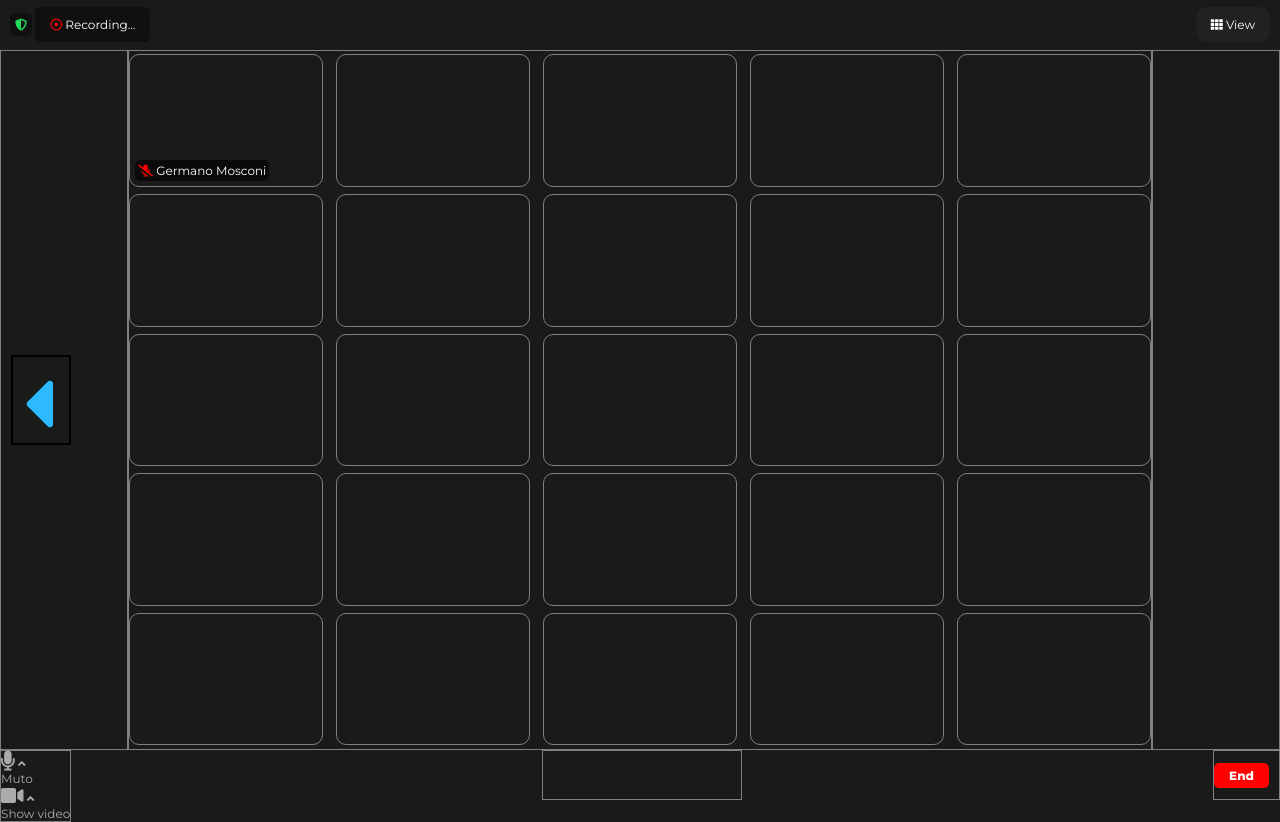
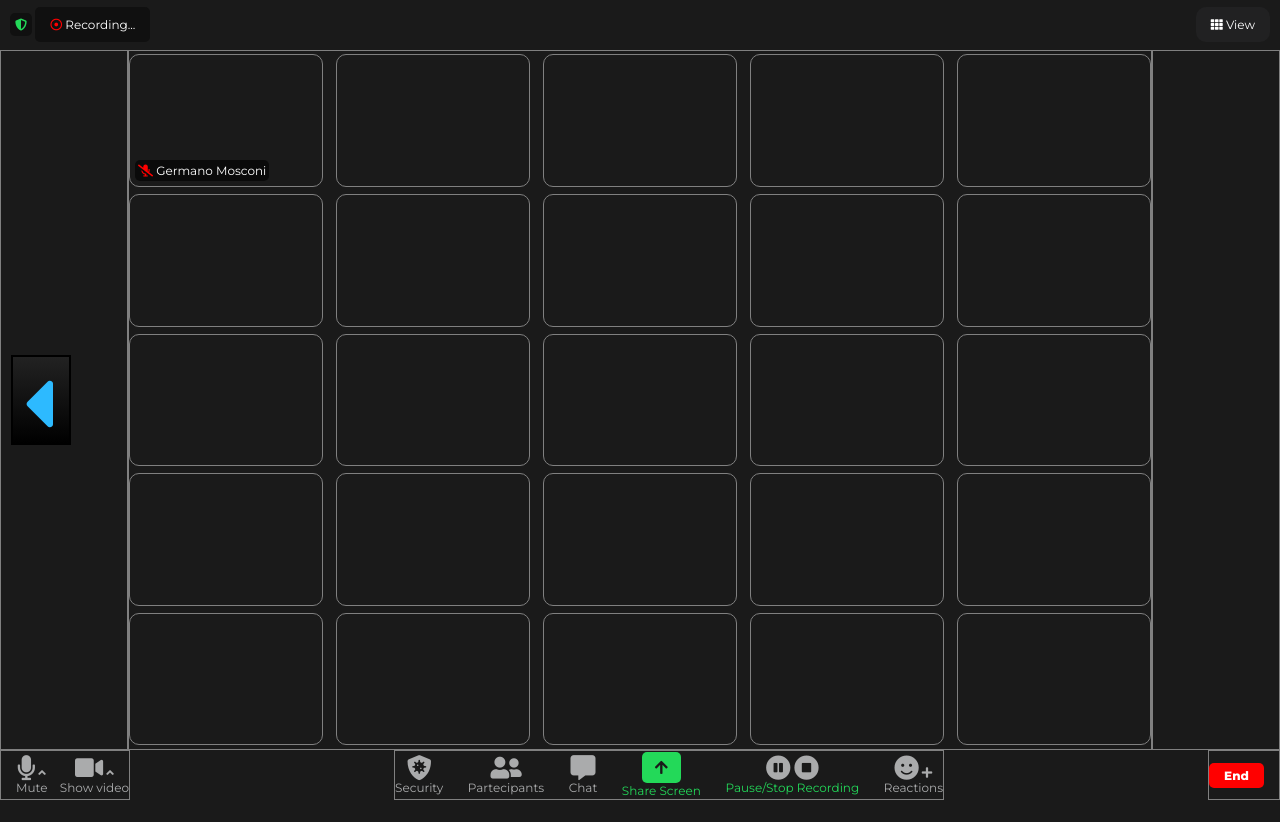
Before and after one commit to DarioDa86/html-css-zoom, a plain HTML site: page index.html in a window 1280 px wide. After the commit the page ends 801 px from the top, so only its background shows below. Drawn offline with Linux system fonts and the light colour scheme.

Commit message:
Inseriti elementi nel footer

```diff
--- a/css/style.css
+++ b/css/style.css
@@ -76,7 +76,7 @@ header {
     width: 60px;
     height: 90px;
     border: 2px solid black;
-    background: linear-gradient(bottom, #000 , #222222 100%);
+    background: linear-gradient(#222, #000);
     margin-left: 10px;
     color: #2dbaff;
     font-size: 80px;
@@ -134,30 +134,54 @@ header {
     color: #aaabac;
 }
 
-.fa-microphone, .fa-video {
-    font-size: 20px;
+.fa-microphone, .fa-video, .fa-shield-virus, .fa-user-friends,
+.fa-comment-alt, .fa-pause-circle, .fa-stop-circle, .fa-smile {
+    font-size: 25px;
+}
+
+.fa-arrow-up {
+    font-size: 15px;
+    padding: 8px 13px;
+    border-radius: 5px;
+    color: #1a1a1a;
+    background-color: #23d959;
+}
+
+.share-screen {
+    color: #23d959;
+}
+
+.col-footer-left, .col-footer-center, .col-footer-right {
+    height: 50px;
+    list-style: none;
 }
 
 .col-footer-left {
-    /* display: flex; */
+    width: 130px;
+    display: flex;
+    justify-content: space-between;
+    align-items: center;
+    border: 1px solid gray;
+    padding-left: 15px;
+}
+
+.col-footer-left li {
+    text-align: center;
+}
+
+.col-footer-center {
+    display: flex;
+    justify-content: space-between;
+    align-items: center;
+    text-align: center;
+    min-width: 550px;
     border: 1px solid gray;
 }
 
-.col-footer-center {
-    /* display: flex; */
-    width: 200px;
-    height: 50px;
+.col-footer-right {
     border: 1px solid gray;
+    padding-right: 15px;
 
-
-}
-
-.col-footer-right {
-    /* display: flex; */
-    height: 50px;
-    position: relative;
-    border: 1px solid gray;
-    padding-right: 10px;
 }
 
 .btn-end {
@@ -165,7 +189,6 @@ header {
     background-color: red;
     border-radius: 5px;
     line-height: 50px;
-    text-align: left;
     text-decoration: none;
     color: white;
     font-weight: 800;
--- a/index.html
+++ b/index.html
@@ -71,16 +71,47 @@
         <!-- Inizio Footer -->
         <footer>
             <div class="container-footer">
-                <div class="col-footer-left">
-                    <div class="icon-mute"><i class="fas fa-microphone"></i> <i class="fas fa-angle-up"></i></div>
-                    <div class="text-mute"> Muto</div>
-                    <div class="icon-mute"><i class="fas fa-video"></i></i> <i class="fas fa-angle-up"></i></div>
-                    <div class="text-mute"> Show video</div>
+                <ul class="col-footer-left">
+                    <li>
+                        <i class="fas fa-microphone"></i> <i class="fas fa-angle-up"></i>
+                        <div>Mute</div>
+                    </li>
+                    <li>
+                        <i class="fas fa-video"></i> <i class="fas fa-angle-up"></i>
+                        <div>Show video</div>
+                    </li>
+                </ul>
+
+                <div class="col-footer-center">
+                    <li>
+                        <i class="fas fa-shield-virus"></i>
+                        <div>Security</div>
+                    </li>
+                    <li>
+                        <i class="fas fa-user-friends"></i>
+                        <div>Partecipants</div>
+                    </li>
+                    <li>
+                        <i class="fas fa-comment-alt"></i>
+                        <div>Chat</div>
+                    </li>
+                    <li>
+                        <i class="fas fa-arrow-up"></i>
+                        <div class="share-screen">Share Screen</div>
+                    </li>
+                    <li>
+                        <i class="fas fa-pause-circle"></i>
+                        <i class="fas fa-stop-circle"></i>
+                        <div class="share-screen">Pause/Stop Recording</div>
+                    </li>
+                    <li>
+                        <i class="fas fa-smile"></i>
+                        <i class="fas fa-plus"></i>
+                        <div>Reactions</div>
+                    </li>
                 </div>
-                <div class="col-footer-center">
-                </div>
+
                 <div class="col-footer-right">
-                    <!-- <a class="view" href="#"><i class="fas fa-th"></i> View</a> -->
                     <a class="btn-end" href="#">End</a>
                 </div>
             </div>
```
